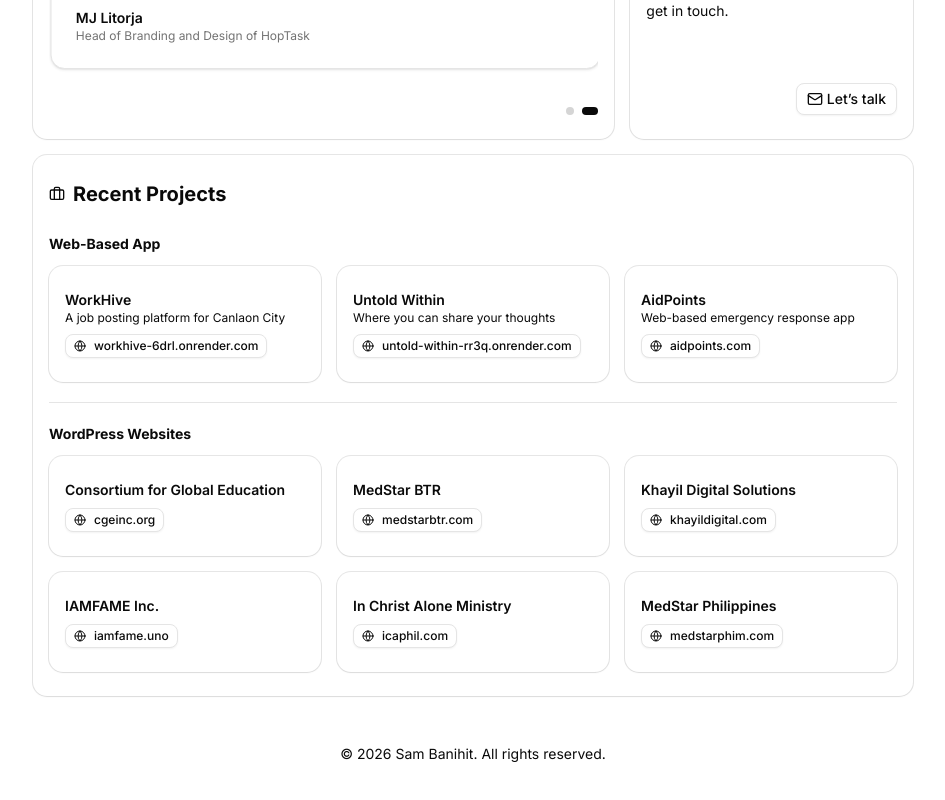
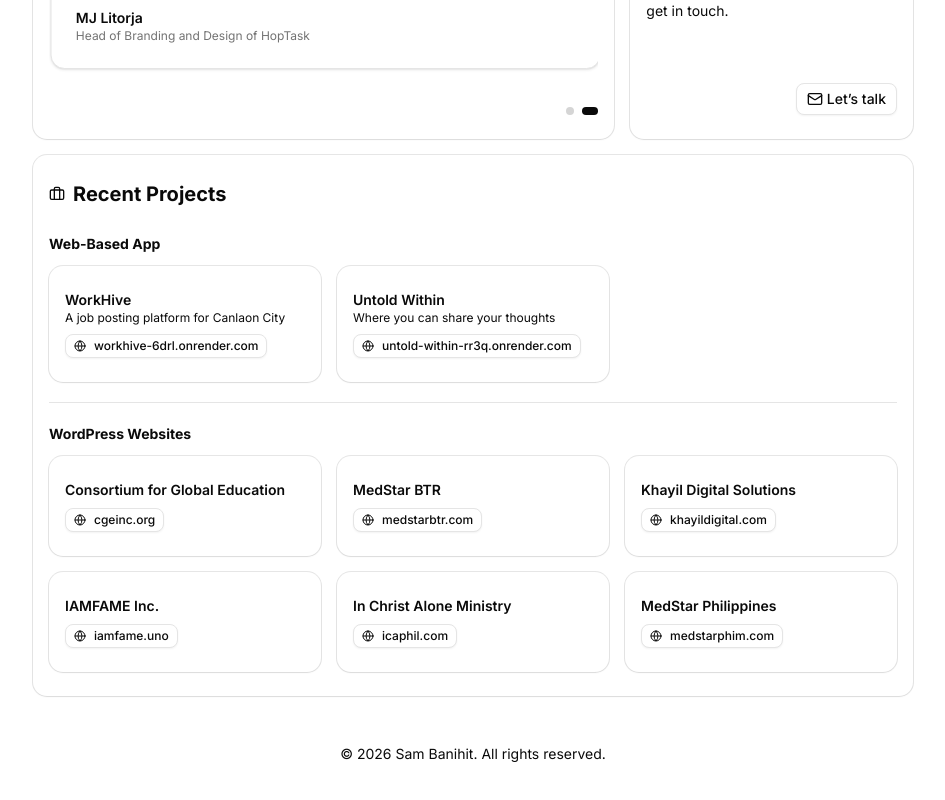
Before and after one commit to sambanihit98/sam-banihit-portfolio-v2, a Next.js app: page / in a window 1280 px wide. Shown: the part 1413-2213 px from the top of the page, without its empty margins (167-1112 px from the left). Built offline with nearby package versions, Linux system fonts and the light colour scheme.

Commit message:
Update component-example.tsx

```diff
--- a/components/component-example.tsx
+++ b/components/component-example.tsx
@@ -657,7 +657,7 @@ function RecentProjects() {
                   </div>
                 </CardContent>
               </Card>
-              <Card className="w-full">
+              {/* <Card className="w-full">
                 <CardContent>
                   <div className="space-y-2">
                     <div>
@@ -681,7 +681,7 @@ function RecentProjects() {
                     </div>
                   </div>
                 </CardContent>
-              </Card>
+              </Card> */}
             </div>
           </section>
 
```
